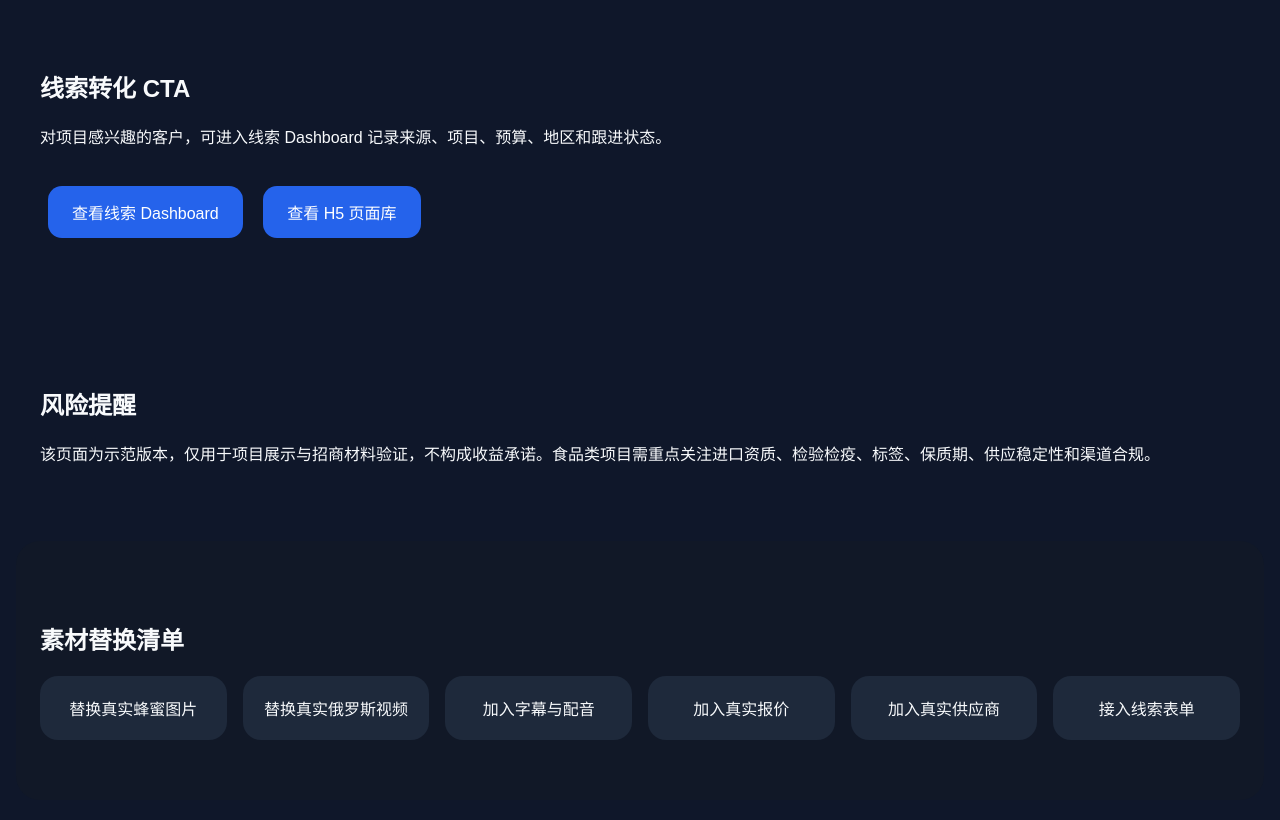
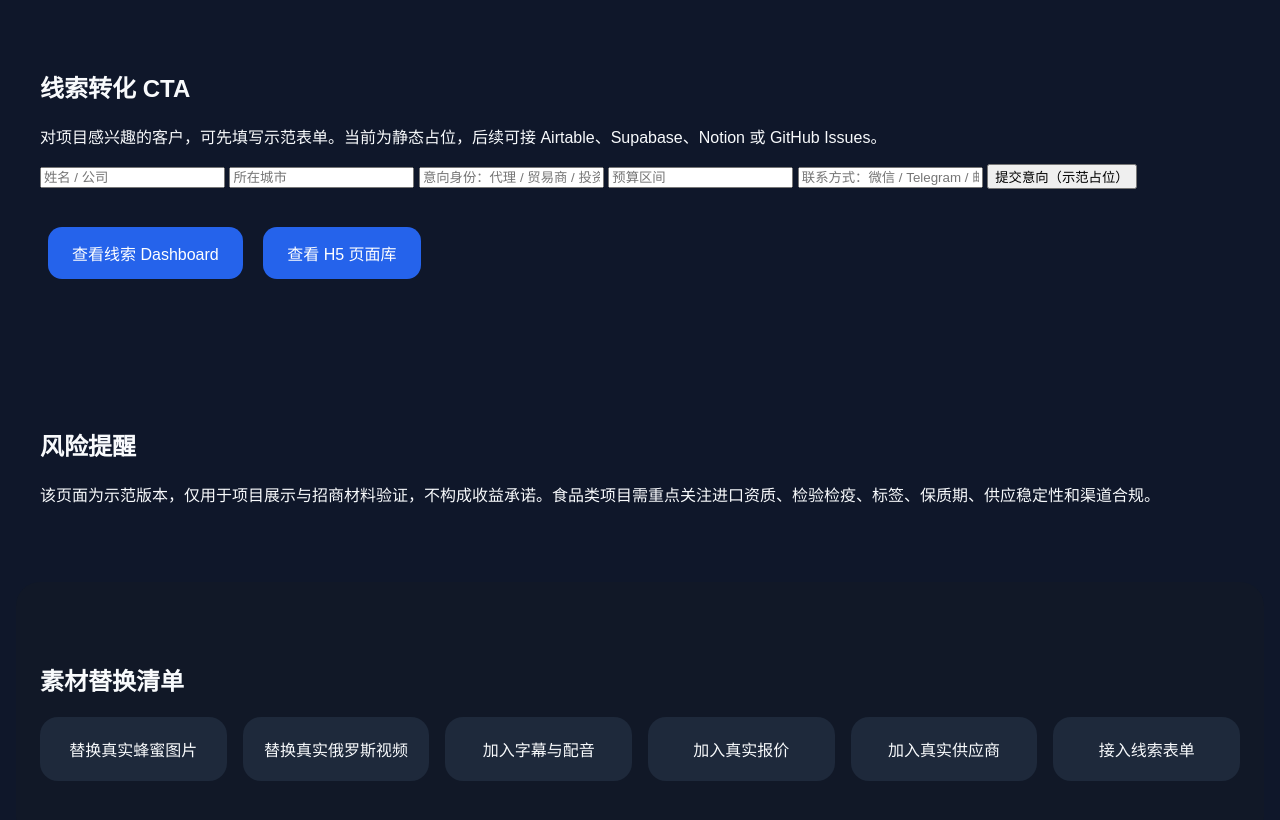
Before and after one commit to abc468810-sys/OpenClaw-Hao123-Portal, a website: page demo.html in a window 1280 px wide. Shown: the part 3780-4600 px from the top of the page. Drawn offline with Linux system fonts and the light colour scheme.

Commit message:
Demo增加静态线索表单占位

```diff
--- a/demo.html
+++ b/demo.html
@@ -126,7 +126,15 @@
 
     <section class="panel">
       <h2>线索转化 CTA</h2>
-      <p>对项目感兴趣的客户，可进入线索 Dashboard 记录来源、项目、预算、地区和跟进状态。</p>
+      <p>对项目感兴趣的客户，可先填写示范表单。当前为静态占位，后续可接 Airtable、Supabase、Notion 或 GitHub Issues。</p>
+      <form class="form-grid">
+        <input placeholder="姓名 / 公司" />
+        <input placeholder="所在城市" />
+        <input placeholder="意向身份：代理 / 贸易商 / 投资人" />
+        <input placeholder="预算区间" />
+        <input placeholder="联系方式：微信 / Telegram / 邮箱" />
+        <button type="button">提交意向（示范占位）</button>
+      </form>
       <div class="hero-actions">
         <a href="leads.html">查看线索 Dashboard</a>
         <a href="generated-h5/index.html">查看 H5 页面库</a>
```
